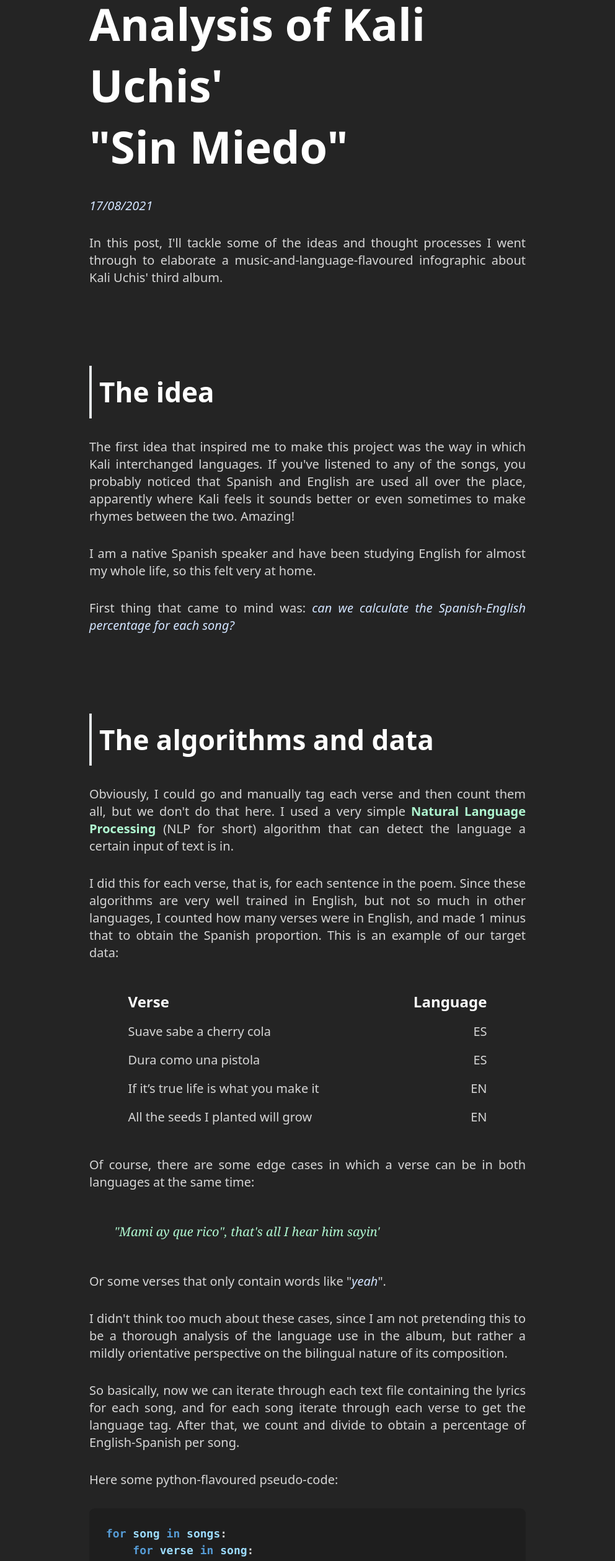
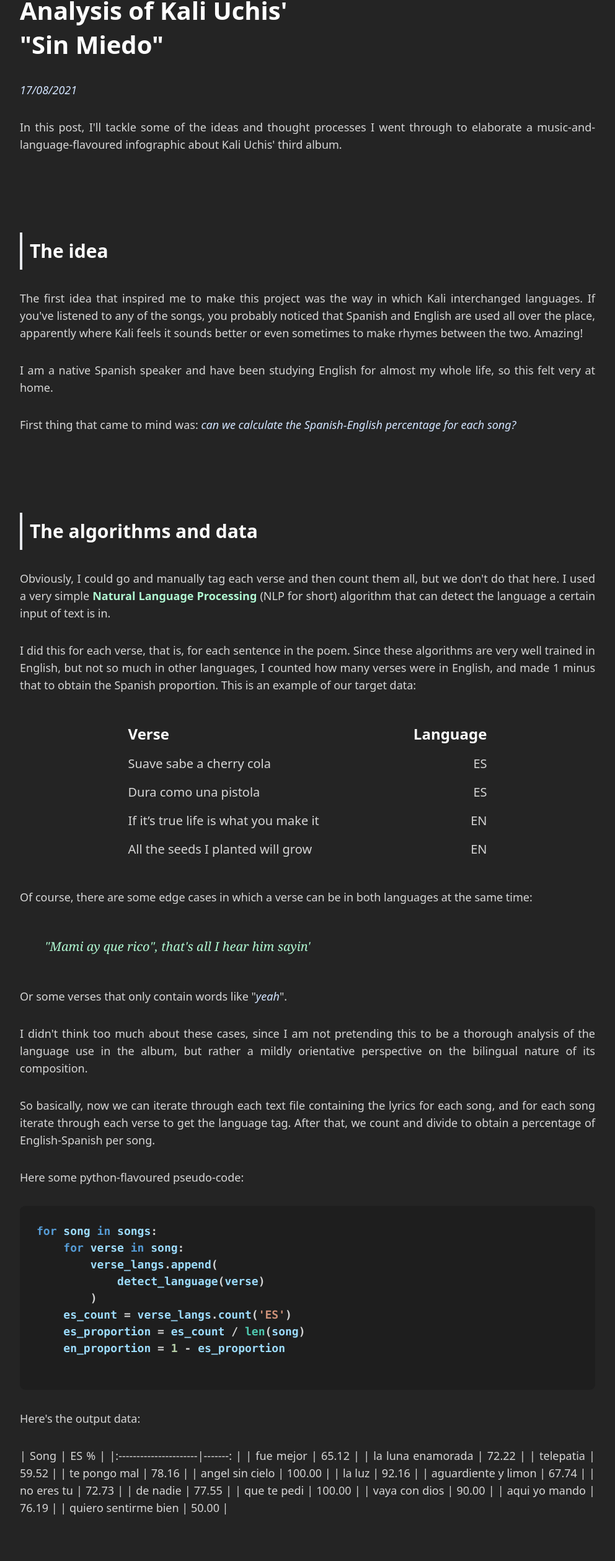
Before and after one commit to jesi-rgb/old.jesirgb.com, a Next.js app: page /portfolio/analysis-sin-miedo in a window 1280 px wide. Shown: the part 232-2750 px from the top of the page at 62% size, without its empty margins (144-1136 px from the left). Built offline with nearby package versions, Linux system fonts and the light colour scheme; a web font is replaced by a local one.

Commit message:
more sizing adjustments

```diff
--- a/components/PortfolioItem.js
+++ b/components/PortfolioItem.js
@@ -20,7 +20,7 @@ export default function PortfolioItem({
           />
         </div>
         <div className="font-bold my-4 text-2xl">{title}</div>
-        <div className="font-blogpost xl:text-xl mb-2">{description}</div>
+        <div className="font-blogpost xl:text-sm mb-2">{description}</div>
         <div className="flex flex-col xl:flex-row">
           <div className="italic text-blue-100 text-opacity-60 mb-4 xl:mb-0 xl:w-2/3">
             {date}
--- a/pages/markdown-styles.module.css
+++ b/pages/markdown-styles.module.css
@@ -9,7 +9,7 @@
 .markdown h3,
 .markdown h4,
 .markdown h5 {
-  @apply mx-4 xl:mx-72;
+  @apply mx-4 xl:mx-44;
 }
 
 .markdown table {
@@ -28,7 +28,7 @@
 .markdown p,
 .markdown ul,
 .markdown ol {
-  @apply my-8 text-lg xl:text-xl font-blogpost;
+  @apply my-8 text-lg xl:text-lg font-blogpost;
   color: #d6d6d6;
 }
 
@@ -42,21 +42,21 @@
 }
 
 .markdown h1 {
-  @apply text-5xl md:text-7xl text-white font-bold mt-12 mb-4 leading-snug;
+  @apply text-5xl md:text-5xl text-white font-bold mt-12 leading-snug;
 }
 
 .markdown h2 {
-  @apply text-3xl lg:text-6xl text-white border-l-4 p-3 mt-32 font-bold mb-4 leading-snug;
+  @apply text-3xl lg:text-3xl text-white border-l-4 p-3 mt-32 font-bold mb-4 leading-snug;
 }
 
 .markdown h3 {
   color: white;
-  @apply text-3xl xl:text-5xl mt-20 mb-3 leading-snug;
+  @apply text-3xl xl:text-2xl mt-20 mb-3 leading-snug;
 }
 
 .markdown h4 {
   color: white;
-  @apply text-2xl xl:text-4xl mt-20 mb-3 leading-snug;
+  @apply text-2xl xl:text-xl mt-20 mb-3 leading-snug;
 }
 
 .markdown ol {
```
